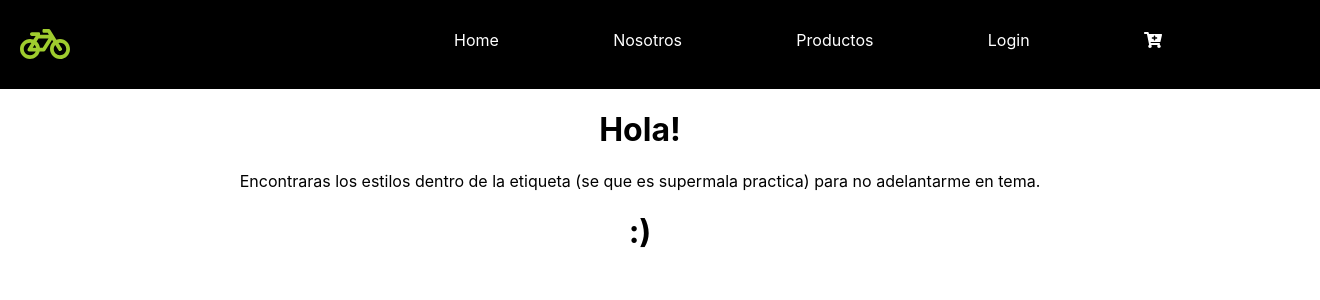
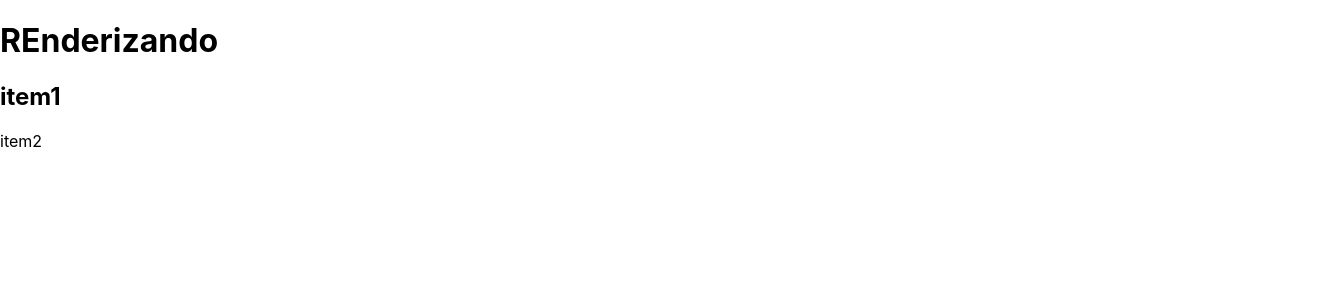
Before and after one commit to diegomez-ang/ReactCoder, a React (Create React App) app: page / in a window 1280 px wide. Shown: the top 300 px of the page, 1320 px wide, since content can reach past the window. Built offline with nearby package versions, Linux system fonts and the light colour scheme.

Commit message:
clase 4 class component y function component

```diff
--- a/src/App.js
+++ b/src/App.js
@@ -2,13 +2,16 @@
 import './App.css';
 import NavBar from './components/pages/NavBar';
 import Text from './components/pages/Text';
+import Clase_4 from './components/pages/Clase_4'
 
 
 function App() {
   return ( //todo lo que pasa en el explorador sale de aqui
     <div className='container'>
-      <NavBar/>
-      <Text/>
+     {/* <NavBar/> -->
+      <Text/> */}
+      <Clase_4/>
+
 
 
     </div>
--- /dev/null
+++ b/src/components/pages/Clase_4.js
@@ -0,0 +1,22 @@
+
+import React, { Component } from 'react'
+import FunctionComponent from './FunctionComponent'
+
+export default class Clase_4 extends Component {
+
+    constructor(props){
+        super(props)
+        this.array = ['item1','item2']
+    }
+    render() {
+        return(
+            <div>
+                <h1>REnderizando</h1>
+                <FunctionComponent
+                    titulo={this.array[0]}
+                    descripcion = {this.array[1]}/>
+
+            </div>
+        )
+    }
+}
--- /dev/null
+++ b/src/components/pages/FunctionComponent.js
@@ -0,0 +1,12 @@
+import React from 'react'
+
+
+export default function FunctionComponent(props){
+    return(
+        <div>
+            <h2>{props.titulo}</h2>
+            <p>{props.descripcion}</p>
+
+        </div>
+    )
+}
```
